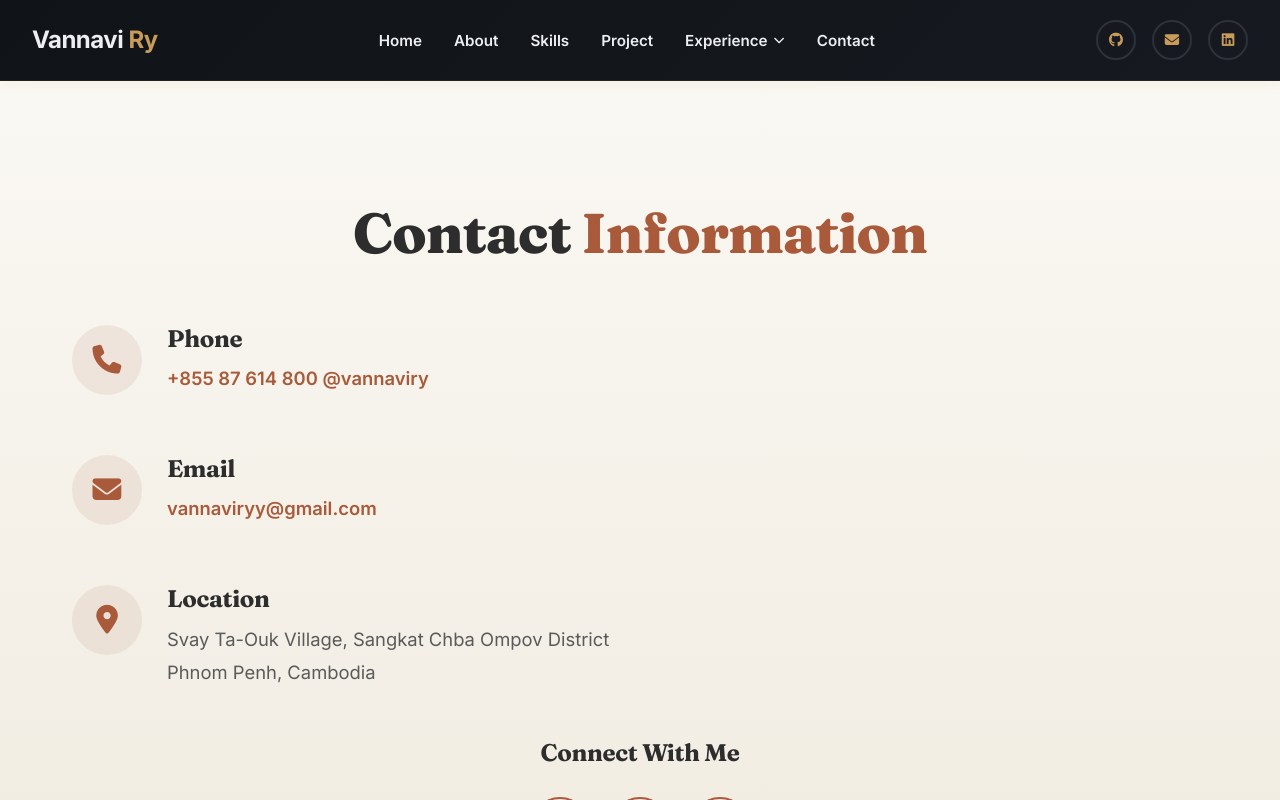
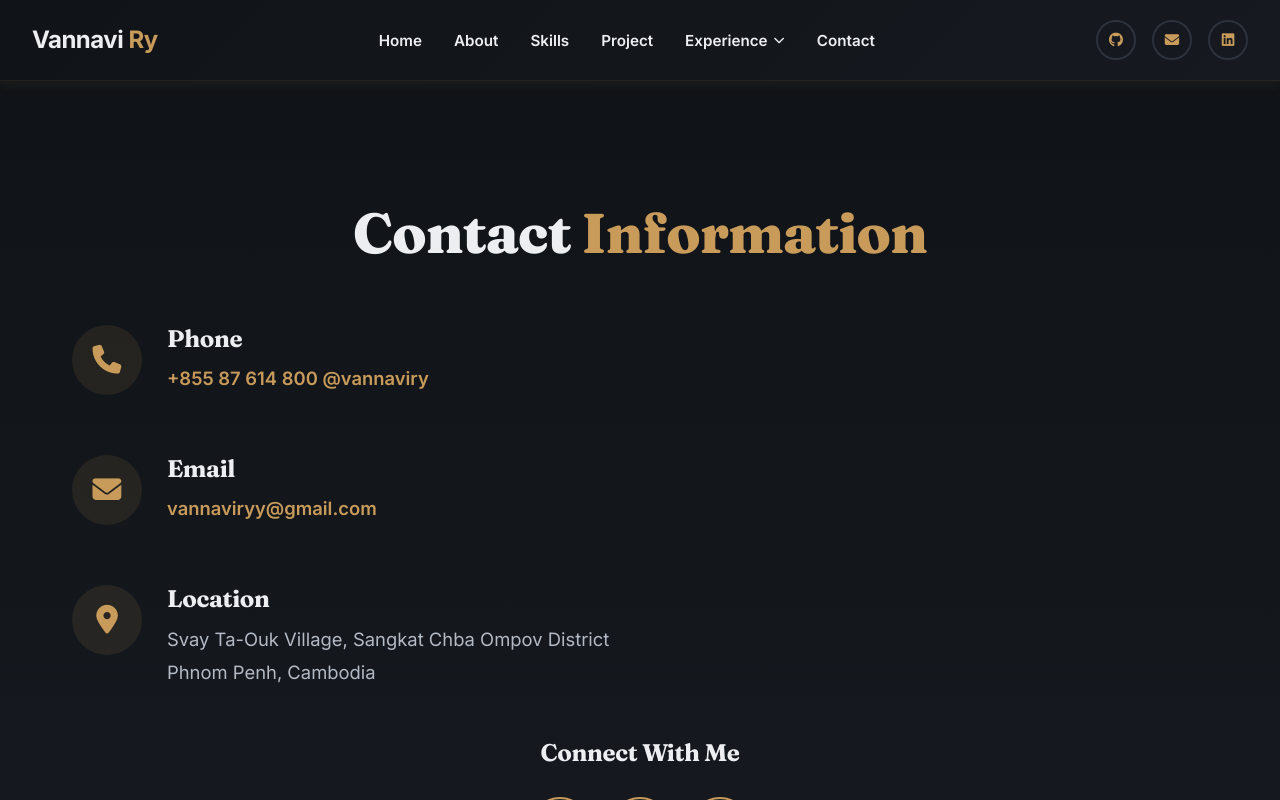
Before and after one commit to ryvannavi/vannavi-portfolio, a React (Vite) app: page / in a window 1280 px wide. Both pictures are taken after a click on the button "Get In Touch". Shown: the top 800 px of the page. Built offline with nearby package versions, Linux system fonts and the light colour scheme.

Commit message:
Update Contact.css

```diff
--- a/src/components/Contact.css
+++ b/src/components/Contact.css
@@ -1,6 +1,6 @@
 /* === CONTACT PAGE === */
 .contact {
-  background: linear-gradient(180deg, #faf8f3 0%, #f0ebe0 100%);
+  background: linear-gradient(180deg, var(--bg) 0%, var(--bg-alt) 100%);
   min-height: 100vh;
   padding: 120px 30px 80px 30px;
 }
@@ -19,18 +19,18 @@
 
 .contact-header h1 {
   font-size: 3.5rem;
-  color: #2d2d2d;
+  color: var(--text);
   margin-bottom: 15px;
   font-weight: 800;
 }
 
 .contact-header .highlight {
-  color: #a85a3a;
+  color: var(--accent);
 }
 
 .contact-header .subtitle {
   font-size: 1.1rem;
-  color: #666;
+  color: var(--text-muted);
   margin: 0;
 }
 
@@ -71,7 +71,7 @@
 .info-icon {
   width: 70px;
   height: 70px;
-  background: rgba(168, 90, 58, 0.1);
+  background: rgba(var(--accent-rgb), 0.1);
   border-radius: 50%;
   display: flex;
   align-items: center;
@@ -80,19 +80,19 @@
 }
 
 .info-icon i {
-  color: #a85a3a;
+  color: var(--accent);
   font-size: 1.8rem;
 }
 
 .info-item h4 {
   font-size: 1.5rem;
-  color: #2d2d2d;
+  color: var(--text);
   margin: 0 0 10px 0;
   font-weight: 700;
 }
 
 .info-item a {
-  color: #a85a3a;
+  color: var(--accent);
   text-decoration: none;
   font-weight: 600;
   transition: all 0.3s ease;
@@ -100,12 +100,12 @@
 }
 
 .info-item a:hover {
-  color: #8b4a2e;
+  color: var(--accent-dark);
   transform: translateX(3px);
 }
 
 .info-item p {
-  color: #5a5a5a;
+  color: var(--text-body);
   margin: 0;
   font-size: 1.15rem;
   line-height: 1.8;
@@ -119,7 +119,7 @@
 
 .social-section h4 {
   font-size: 1.5rem;
-  color: #2d2d2d;
+  color: var(--text);
   margin-bottom: 30px;
   font-weight: 700;
 }
@@ -134,22 +134,22 @@
 .social-links a {
   width: 60px;
   height: 60px;
-  border: 2.5px solid #a85a3a;
+  border: 2.5px solid var(--accent);
   border-radius: 50%;
   display: flex;
   align-items: center;
   justify-content: center;
-  color: #a85a3a;
+  color: var(--accent);
   text-decoration: none;
   transition: all 0.3s ease;
   font-size: 1.4rem;
 }
 
 .social-links a:hover {
-  background: #a85a3a;
-  color: white;
+  background: var(--accent);
+  color: var(--on-accent);
   transform: translateY(-5px);
-  box-shadow: 0 8px 16px rgba(168, 90, 58, 0.3);
+  box-shadow: 0 8px 16px rgba(var(--accent-rgb), 0.3);
 }
 
 /* === ANIMATIONS === */
```
